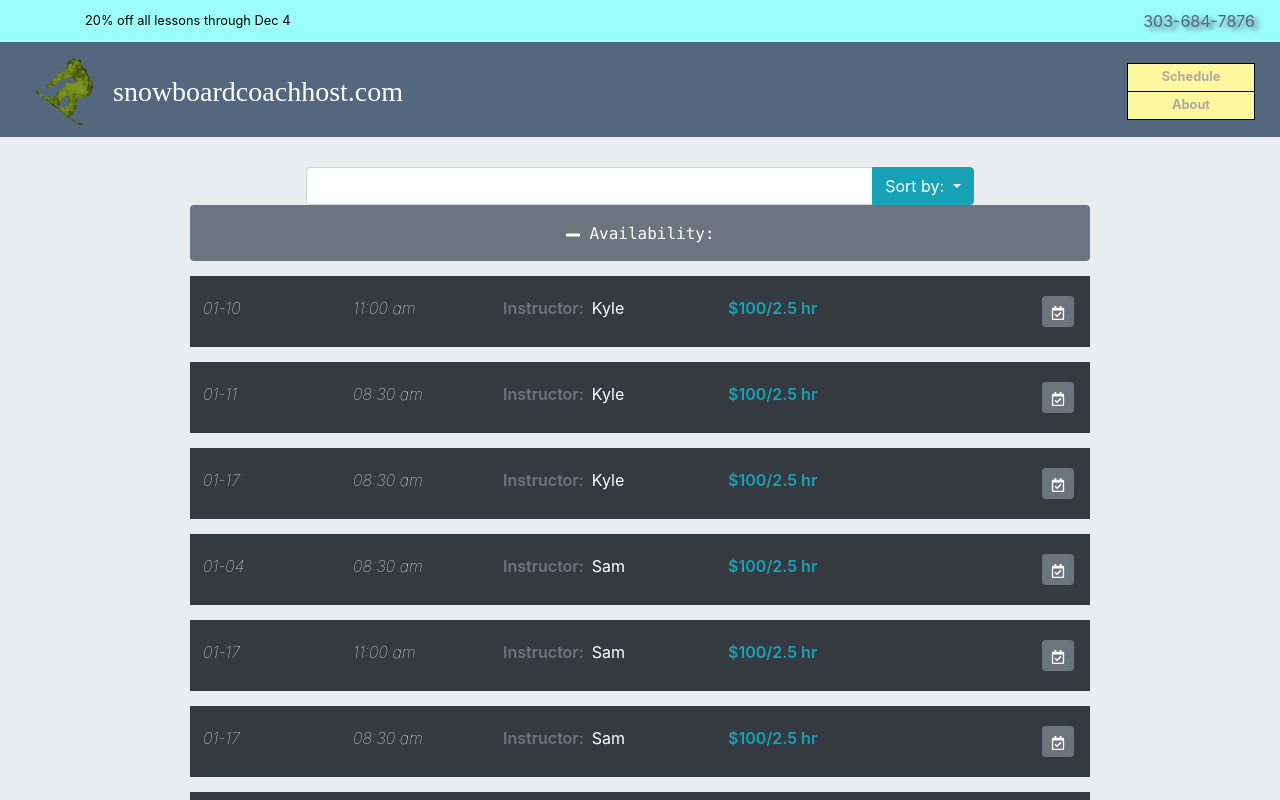
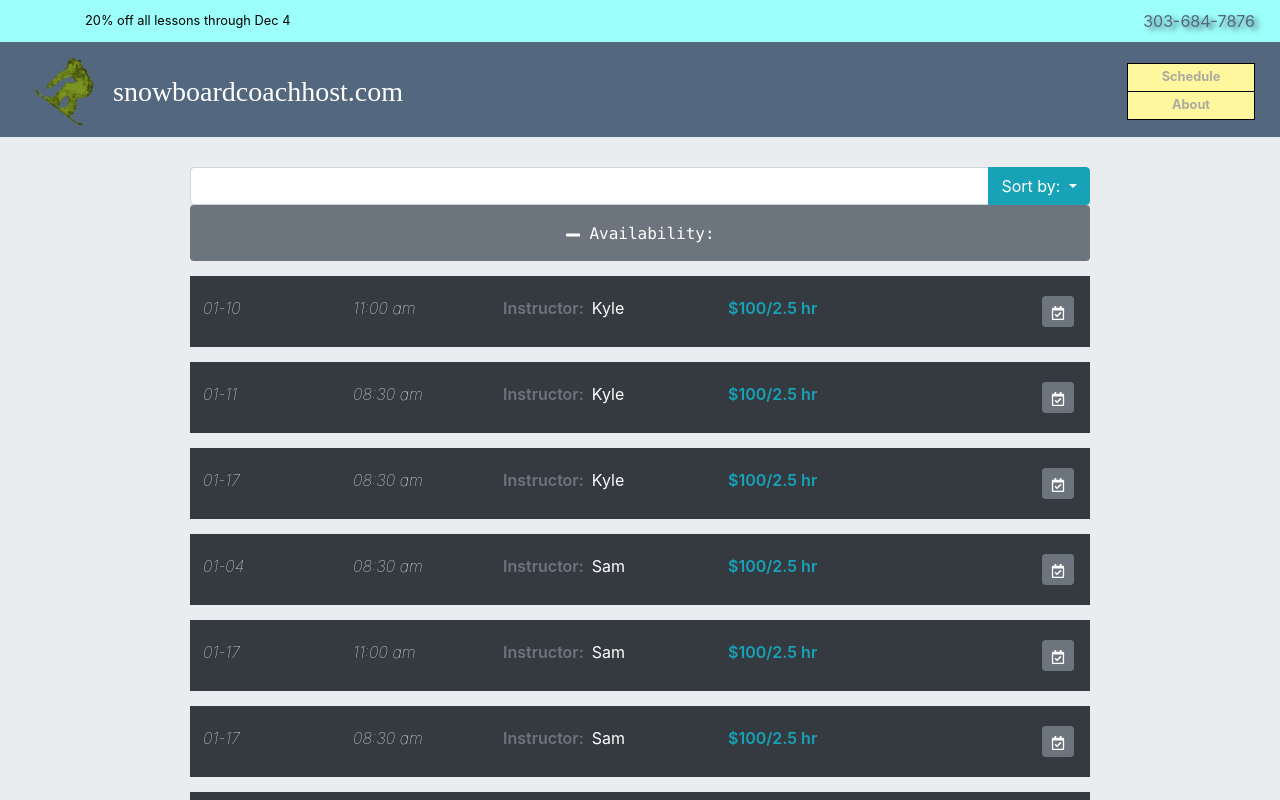
Before and after one commit to hicksey-makes/ski-lessons-snowV2, a React (Create React App) app: page / in a window 1280 px wide. Shown: the top 800 px of the page. Built offline with nearby package versions, Linux system fonts and the light colour scheme; a web font is replaced by a local one.

Commit message:
resize searchLessons to match ListLessons/AddLessons

```diff
--- a/src/components/SearchLessons.js
+++ b/src/components/SearchLessons.js
@@ -6,7 +6,7 @@ class SearchLessons extends Component {
     return (
 
         <div className="row justify-content-center">
-          <div className="col-md-9">
+          <div className="col-md-12">
             <div className="input-group">
               <input type="text" className="form-control" />
               <div className="input-group-append">
--- a/src/css/App.css
+++ b/src/css/App.css
@@ -35,6 +35,7 @@
 .remove-lsn-list {
   display: none;
 }
+
 @media (min-width: 1200px) {
   .container {
     max-width: 960px;
```
